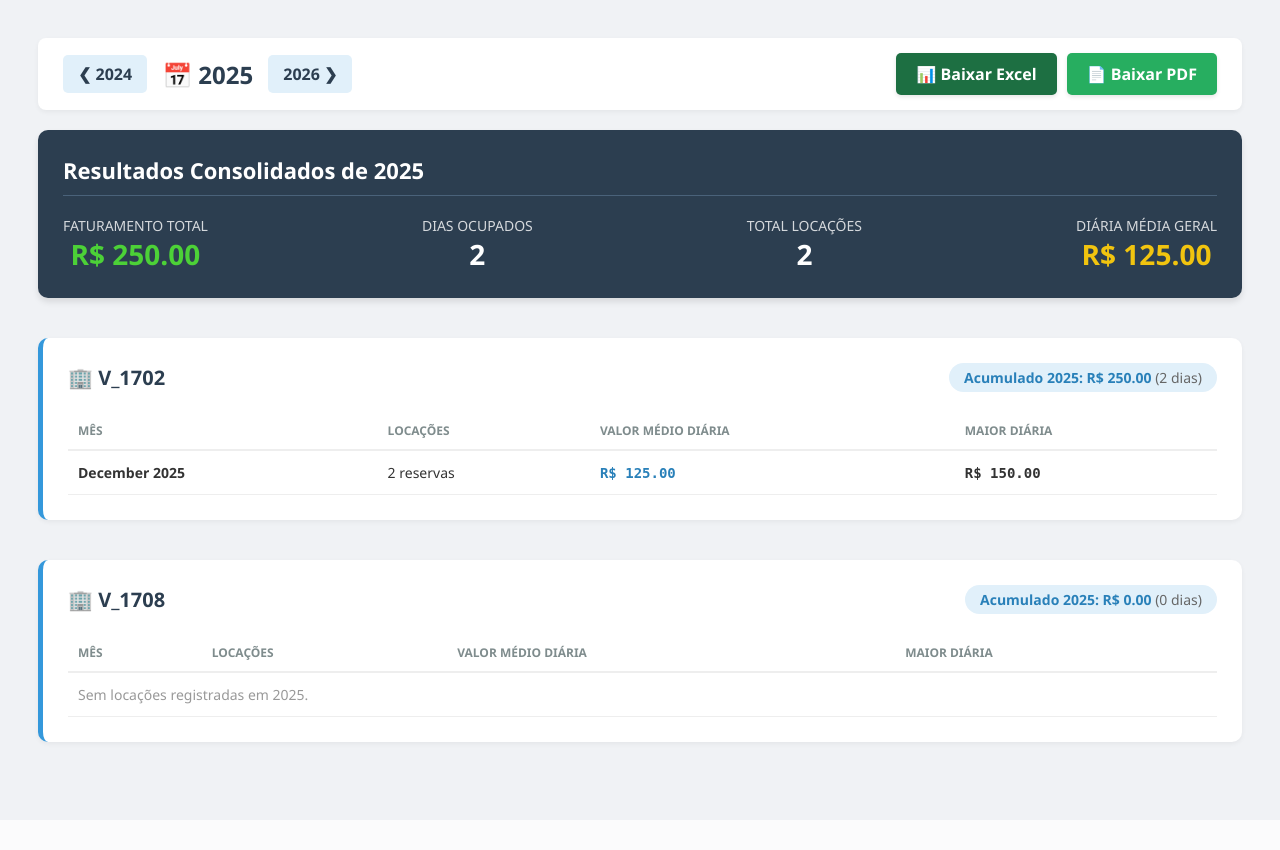
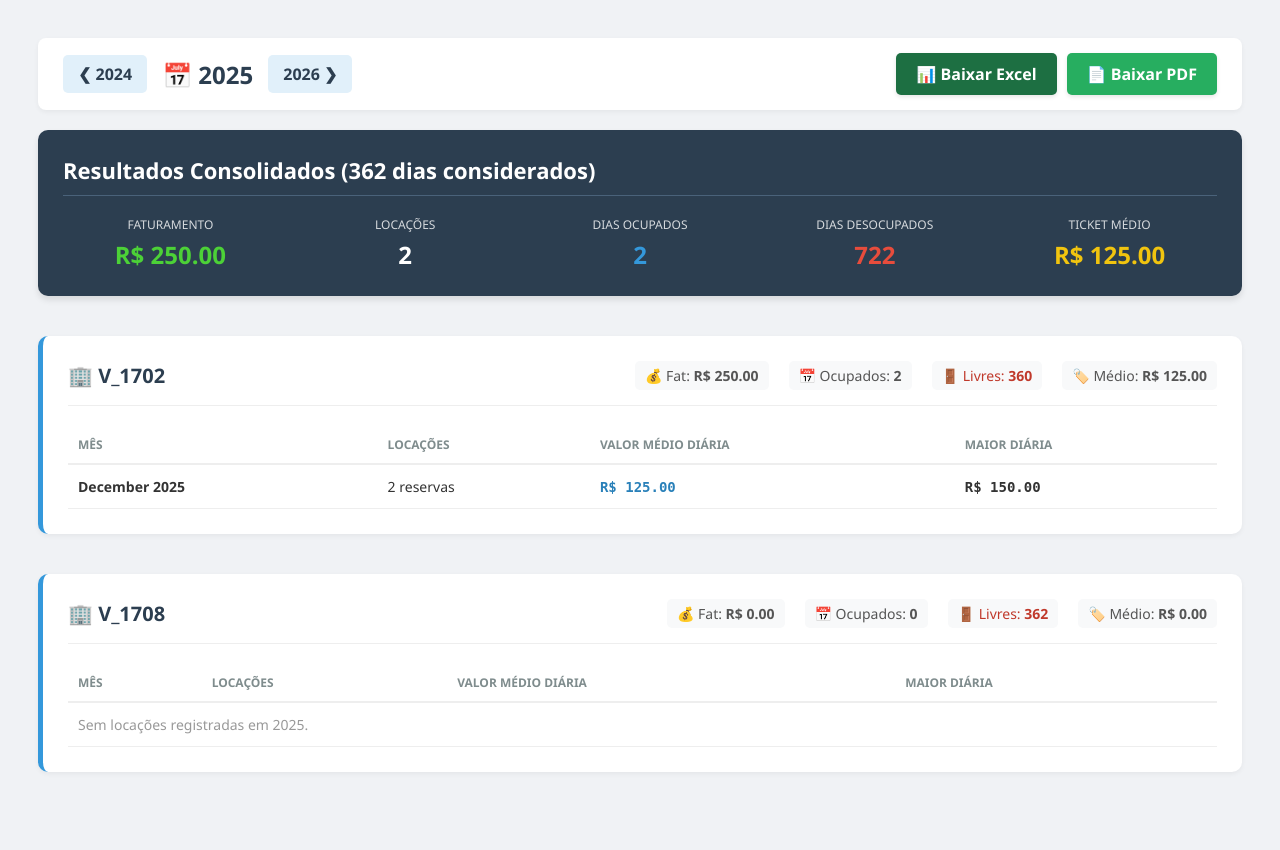
Before and after one commit to 2kbqgw7zws-eng/cristianorsousa, a Django app: page /relatorio/ in a window 1280 px wide. Before the commit the page ends 747 px from the top, so only its background shows below. Run offline with Django 4.2, Linux system fonts and the light colour scheme; data comes from the database, SQL or seed files in the repository.

Commit message:
Adicionando dias desocupados e corrigindo ocupacao

```diff
--- a/imoveis/templates/relatorio.html
+++ b/imoveis/templates/relatorio.html
@@ -5,84 +5,26 @@
     <title>Relatório Gerencial</title>
     <style>
         body { font-family: 'Segoe UI', sans-serif; padding: 30px; background-color: #f0f2f5; color: #333; }
-
-        /* Navegação de Ano e Botões */
-        .ano-nav {
-            display: flex;
-            justify-content: space-between;
-            align-items: center;
-            margin-bottom: 20px;
-            background: #fff;
-            padding: 15px 25px;
-            border-radius: 8px;
-            box-shadow: 0 2px 5px rgba(0,0,0,0.05);
-        }
-
+        .ano-nav { display: flex; justify-content: space-between; align-items: center; margin-bottom: 20px; background: #fff; padding: 15px 25px; border-radius: 8px; box-shadow: 0 2px 5px rgba(0,0,0,0.05); }
         .nav-group { display: flex; align-items: center; gap: 15px; }
-
-        .btn-ano {
-            text-decoration: none;
-            color: #2c3e50;
-            font-weight: bold;
-            padding: 8px 15px;
-            border-radius: 5px;
-            background: #e1f0fa;
-            transition: 0.3s;
-        }
+        .btn-ano { text-decoration: none; color: #2c3e50; font-weight: bold; padding: 8px 15px; border-radius: 5px; background: #e1f0fa; transition: 0.3s; }
         .btn-ano:hover { background: #3498db; color: white; }
-
         .ano-atual { font-size: 24px; font-weight: bold; color: #2c3e50; }
-
-        /* BOTÃO PDF (Verde Claro) */
-        .btn-pdf {
-            background-color: #27ae60;
-            color: white;
-            padding: 10px 20px;
-            text-decoration: none;
-            border-radius: 5px;
-            font-weight: bold;
-            display: flex;
-            align-items: center;
-            gap: 8px;
-            transition: 0.3s;
-            box-shadow: 0 2px 4px rgba(0,0,0,0.1);
-        }
-        .btn-pdf:hover {
-            background-color: #219150;
-            transform: translateY(-1px);
-        }
-
-        /* BOTÃO EXCEL (Verde Escuro) */
-        .btn-excel {
-            background-color: #1D6F42; /* Cor clássica do Excel */
-            color: white;
-            padding: 10px 20px;
-            text-decoration: none;
-            border-radius: 5px;
-            font-weight: bold;
-            display: flex;
-            align-items: center;
-            gap: 8px;
-            transition: 0.3s;
-            box-shadow: 0 2px 4px rgba(0,0,0,0.1);
-        }
-        .btn-excel:hover {
-            background-color: #145231;
-            transform: translateY(-1px);
-        }
-
-        /* Estilo do Resumo Geral */
+        .btn-pdf { background-color: #27ae60; color: white; padding: 10px 20px; text-decoration: none; border-radius: 5px; font-weight: bold; display: flex; align-items: center; gap: 8px; transition: 0.3s; box-shadow: 0 2px 4px rgba(0,0,0,0.1); }
+        .btn-pdf:hover { background-color: #219150; transform: translateY(-1px); }
+        .btn-excel { background-color: #1D6F42; color: white; padding: 10px 20px; text-decoration: none; border-radius: 5px; font-weight: bold; display: flex; align-items: center; gap: 8px; transition: 0.3s; box-shadow: 0 2px 4px rgba(0,0,0,0.1); }
+        .btn-excel:hover { background-color: #145231; transform: translateY(-1px); }
         .header-geral { background: #2c3e50; color: white; padding: 25px; border-radius: 10px; margin-bottom: 40px; box-shadow: 0 4px 6px rgba(0,0,0,0.1); }
         .header-geral h1 { margin: 0 0 20px 0; font-size: 22px; border-bottom: 1px solid #4a627a; padding-bottom: 10px; }
         .kpi-container { display: flex; gap: 20px; justify-content: space-between; }
-        .kpi-box { text-align: center; }
-        .kpi-value { font-size: 28px; font-weight: bold; color: #4cd137; }
-        .kpi-label { font-size: 14px; opacity: 0.8; text-transform: uppercase; }
-
+        .kpi-box { text-align: center; flex: 1; }
+        .kpi-value { font-size: 24px; font-weight: bold; color: #4cd137; }
+        .kpi-label { font-size: 12px; opacity: 0.8; text-transform: uppercase; margin-bottom: 5px; }
         .imovel-card { background: white; border-radius: 10px; padding: 25px; margin-bottom: 40px; box-shadow: 0 2px 5px rgba(0,0,0,0.05); border-left: 5px solid #3498db; }
-        .imovel-header { display: flex; justify-content: space-between; align-items: center; margin-bottom: 20px; }
+        .imovel-header { display: flex; justify-content: space-between; align-items: center; margin-bottom: 20px; border-bottom: 1px solid #eee; padding-bottom: 15px; }
         .imovel-title { font-size: 20px; font-weight: bold; color: #2c3e50; }
-        .tag-anual { background: #e1f0fa; color: #2980b9; padding: 5px 15px; border-radius: 20px; font-weight: bold; font-size: 14px; }
+        .stats-row { display: flex; gap: 20px; font-size: 14px; color: #555; }
+        .stat-item { background: #f8f9fa; padding: 5px 10px; border-radius: 5px; }
         table { width: 100%; border-collapse: collapse; margin-top: 15px; }
         th { text-align: left; padding: 10px; border-bottom: 2px solid #eee; color: #7f8c8d; font-size: 12px; text-transform: uppercase; }
         td { padding: 12px 10px; border-bottom: 1px solid #eee; font-size: 14px; }
@@ -97,35 +39,33 @@
             <span class="ano-atual">📅 {{ ano }}</span>
             <a href="?ano={{ ano_proximo }}" class="btn-ano">{{ ano_proximo }} ❯</a>
         </div>
-
         <div style="display: flex; gap: 10px;">
-            <a href="/relatorio/excel/?ano={{ ano }}" class="btn-excel">
-                📊 Baixar Excel
-            </a>
-
-            <a href="/relatorio/pdf/?ano={{ ano }}" class="btn-pdf">
-                📄 Baixar PDF
-            </a>
+            <a href="/relatorio/excel/?ano={{ ano }}" class="btn-excel">📊 Baixar Excel</a>
+            <a href="/relatorio/pdf/?ano={{ ano }}" class="btn-pdf">📄 Baixar PDF</a>
         </div>
     </div>
 
     <div class="header-geral">
-        <h1>Resultados Consolidados de {{ ano }}</h1>
+        <h1>Resultados Consolidados ({{ periodo_dias }} dias considerados)</h1>
         <div class="kpi-container">
             <div class="kpi-box">
-                <div class="kpi-label">Faturamento Total</div>
+                <div class="kpi-label">Faturamento</div>
                 <div class="kpi-value">R$ {{ geral.total_faturado|floatformat:2 }}</div>
             </div>
             <div class="kpi-box">
-                <div class="kpi-label">Dias Ocupados</div>
-                <div class="kpi-value" style="color: white;">{{ geral.dias_ocupados }}</div>
-            </div>
-            <div class="kpi-box">
-                <div class="kpi-label">Total Locações</div>
+                <div class="kpi-label">Locações</div>
                 <div class="kpi-value" style="color: white;">{{ geral.total_locacoes }}</div>
             </div>
             <div class="kpi-box">
-                <div class="kpi-label">Diária Média Geral</div>
+                <div class="kpi-label">Dias Ocupados</div>
+                <div class="kpi-value" style="color: #3498db;">{{ geral.dias_ocupados }}</div>
+            </div>
+            <div class="kpi-box">
+                <div class="kpi-label">Dias Desocupados</div>
+                <div class="kpi-value" style="color: #e74c3c;">{{ geral.dias_desocupados }}</div>
+            </div>
+            <div class="kpi-box">
+                <div class="kpi-label">Ticket Médio</div>
                 <div class="kpi-value" style="color: #f1c40f;">R$ {{ geral.ticket_medio|floatformat:2 }}</div>
             </div>
         </div>
@@ -135,20 +75,17 @@
     <div class="imovel-card">
         <div class="imovel-header">
             <div class="imovel-title">🏢 {{ imovel.nome }}</div>
-            <div class="tag-anual">
-                Acumulado {{ ano }}: R$ {{ imovel.faturamento_total|floatformat:2 }}
-                <span style="font-weight: normal; color: #666;">({{ imovel.dias_ocupados }} dias)</span>
+            <div class="stats-row">
+                <div class="stat-item">💰 Fat: <strong>R$ {{ imovel.faturamento_total|floatformat:2 }}</strong></div>
+                <div class="stat-item">📅 Ocupados: <strong>{{ imovel.dias_ocupados }}</strong></div>
+                <div class="stat-item" style="color: #c0392b;">🚪 Livres: <strong>{{ imovel.dias_desocupados }}</strong></div>
+                <div class="stat-item">🏷️ Médio: <strong>R$ {{ imovel.ticket_medio|floatformat:2 }}</strong></div>
             </div>
         </div>
 
         <table>
             <thead>
-                <tr>
-                    <th>Mês</th>
-                    <th>Locações</th>
-                    <th>Valor Médio Diária</th>
-                    <th>Maior Diária</th>
-                </tr>
+                <tr><th>Mês</th><th>Locações</th><th>Valor Médio Diária</th><th>Maior Diária</th></tr>
             </thead>
             <tbody>
                 {% for mes in imovel.meses %}
--- a/imoveis/views.py
+++ b/imoveis/views.py
@@ -4,29 +4,63 @@ from django.db.models import Sum, Count, Avg, Max
 from django.db.models.functions import TruncMonth
 from .models import Imovel, Locacao
 import datetime
-import openpyxl # <--- Nova biblioteca
-from openpyxl.styles import Font, Alignment, PatternFill
+import openpyxl
+from openpyxl.styles import Font, PatternFill
 from django.template.loader import get_template
 from xhtml2pdf import pisa
 
-# --- FUNÇÃO AUXILIAR ---
 def buscar_dados_relatorio(ano_selecionado):
+    # 1. Definir o período de análise (YTD - Year to Date)
+    hoje = datetime.date.today()
+    inicio_ano = datetime.date(ano_selecionado, 1, 1)
+
+    if ano_selecionado == hoje.year:
+        fim_periodo = hoje # Se é o ano atual, conta até hoje
+    elif ano_selecionado < hoje.year:
+        fim_periodo = datetime.date(ano_selecionado, 12, 31) # Ano passado conta o ano todo
+    else:
+        fim_periodo = inicio_ano # Futuro (ainda não começou a contar dias desocupados)
+
+    # Total de dias corridos no período considerado
+    dias_corridos_ano = (fim_periodo - inicio_ano).days + 1
+    if dias_corridos_ano < 0: dias_corridos_ano = 0
+
+    # 2. Buscar locações (filtrando pela data de entrada)
     locacoes_ano = Locacao.objects.filter(data_entrada__year=ano_selecionado)
 
-    geral = locacoes_ano.aggregate(
-        total_faturado=Sum('valor_cobrado_diaria'),
-        total_locacoes=Count('id'),
-        ticket_medio=Avg('valor_cobrado_diaria'),
-        dias_ocupados=Count('data_entrada')
-    )
-
+    # 3. Processar dados por imóvel
     dados_imoveis = []
     imoveis = Imovel.objects.all()
 
+    # Acumuladores Gerais
+    total_fat_geral = 0
+    total_dias_ocupados_geral = 0
+    total_locacoes_geral = 0
+    soma_ticket_medio = 0
+    imoveis_com_locacao = 0
+
     for imovel in imoveis:
         locs_imovel = locacoes_ano.filter(imovel=imovel)
-        resumo_imovel = locs_imovel.aggregate(fat=Sum('valor_cobrado_diaria'), dias=Count('id'))
 
+        # Calcular dias ocupados reais (Data Saída - Data Entrada)
+        dias_ocupados = 0
+        faturamento = 0
+        qtd_locacoes = locs_imovel.count()
+
+        for loc in locs_imovel:
+            if loc.data_saida and loc.data_entrada:
+                dias = (loc.data_saida - loc.data_entrada).days
+                if dias > 0:
+                    dias_ocupados += dias
+            faturamento += loc.valor_cobrado_diaria or 0 # Assumindo que este campo é o valor TOTAL da reserva ou diária?
+            # *Nota: Se 'valor_cobrado_diaria' for só a diária, precisamos multiplicar pelos dias.
+            # Vou assumir que sua lógica anterior (Sum) estava correta e esse campo já é o valor a somar.
+
+        # Dias Desocupados (Vacância)
+        dias_desocupados = dias_corridos_ano - dias_ocupados
+        if dias_desocupados < 0: dias_desocupados = 0 # Segurança
+
+        # Agrupamento Mensal
         meses = locs_imovel.annotate(mes_ref=TruncMonth('data_entrada')).values('mes_ref').annotate(
             qtd=Count('id'), total=Sum('valor_cobrado_diaria'),
             media=Avg('valor_cobrado_diaria'), maior=Max('valor_cobrado_diaria')
@@ -34,17 +68,46 @@ def buscar_dados_relatorio(ano_selecionado):
 
         dados_imoveis.append({
             'nome': imovel.nome,
-            'faturamento_total': resumo_imovel['fat'] or 0,
-            'dias_ocupados': resumo_imovel['dias'] or 0,
+            'faturamento_total': faturamento,
+            'dias_ocupados': dias_ocupados,
+            'dias_desocupados': dias_desocupados,
+            'total_locacoes': qtd_locacoes,
+            'ticket_medio': (faturamento / qtd_locacoes) if qtd_locacoes > 0 else 0,
             'meses': meses
         })
+
+        # Somar aos totais gerais
+        total_fat_geral += faturamento
+        total_dias_ocupados_geral += dias_ocupados
+        total_locacoes_geral += qtd_locacoes
+        if qtd_locacoes > 0:
+            soma_ticket_medio += (faturamento / qtd_locacoes)
+            imoveis_com_locacao += 1
+
+    # Cálculos Finais Gerais
+    ticket_medio_geral = (soma_ticket_medio / imoveis_com_locacao) if imoveis_com_locacao > 0 else 0
+
+    # "Dias Desocupados Geral" é a soma de dias ociosos de TODO o portfólio
+    # Ex: Se tenho 2 imóveis e passou 1 dia. Se nenhum alugou, tenho 2 dias desocupados totais.
+    total_dias_potenciais = dias_corridos_ano * imoveis.count()
+    total_dias_desocupados_geral = total_dias_potenciais - total_dias_ocupados_geral
+    if total_dias_desocupados_geral < 0: total_dias_desocupados_geral = 0
+
+    geral = {
+        'total_faturado': total_fat_geral,
+        'total_locacoes': total_locacoes_geral,
+        'ticket_medio': ticket_medio_geral,
+        'dias_ocupados': total_dias_ocupados_geral,
+        'dias_desocupados': total_dias_desocupados_geral
+    }
 
     return {
         'ano': ano_selecionado,
         'ano_anterior': ano_selecionado - 1,
         'ano_proximo': ano_selecionado + 1,
         'geral': geral,
-        'dados_imoveis': dados_imoveis
+        'dados_imoveis': dados_imoveis,
+        'periodo_dias': dias_corridos_ano
     }
 
 # --- VIEW 1: Tela ---
@@ -54,7 +117,6 @@ def relatorio_geral(request):
         ano = int(request.GET.get('ano', hoje.year))
     except ValueError:
         ano = hoje.year
-
     contexto = buscar_dados_relatorio(ano)
     return render(request, 'relatorio.html', contexto)
 
@@ -65,21 +127,17 @@ def download_relatorio_pdf(request):
         ano = int(request.GET.get('ano', hoje.year))
     except ValueError:
         ano = hoje.year
-
     contexto = buscar_dados_relatorio(ano)
     template_path = 'relatorio_pdf.html'
     template = get_template(template_path)
     html = template.render(contexto)
-
     response = HttpResponse(content_type='application/pdf')
     response['Content-Disposition'] = f'attachment; filename="Relatorio_{ano}.pdf"'
-
     pisa_status = pisa.CreatePDF(html, dest=response)
-    if pisa_status.err:
-        return HttpResponse('Erros ao gerar PDF')
+    if pisa_status.err: return HttpResponse('Erros ao gerar PDF')
     return response
 
-# --- VIEW 3: EXCEL (NOVA) ---
+# --- VIEW 3: EXCEL ---
 def download_relatorio_excel(request):
     hoje = datetime.date.today()
     try:
@@ -88,79 +146,65 @@ def download_relatorio_excel(request):
         ano = hoje.year
 
     dados = buscar_dados_relatorio(ano)
-
-    # 1. Cria o Arquivo Excel
     wb = openpyxl.Workbook()
     ws = wb.active
     ws.title = f"Relatorio {ano}"
 
-    # Estilos
     bold_font = Font(bold=True)
-    header_fill = PatternFill("solid", fgColor="2c3e50") # Azul escuro
+    header_fill = PatternFill("solid", fgColor="2c3e50")
     header_font = Font(bold=True, color="FFFFFF")
     money_format = 'R$ #,##0.00'
 
-    # 2. Cabeçalho Geral
-    ws['A1'] = f"RELATÓRIO CONSOLIDADO - {ano}"
+    ws['A1'] = f"RELATÓRIO DE PERFORMANCE - {ano}"
     ws['A1'].font = Font(size=14, bold=True)
-    ws.merge_cells('A1:D1')
+    ws.merge_cells('A1:E1')
 
-    ws['A3'] = "Faturamento Total"
-    ws['B3'] = "Dias Ocupados"
-    ws['C3'] = "Locações"
-    ws['D3'] = "Ticket Médio"
-    for cell in ws[3]: cell.font = bold_font
+    # Cabeçalho Geral
+    headers_geral = ["Faturamento Total", "Total Locações", "Dias Ocupados", "Dias Desocupados", "Ticket Médio"]
+    for i, h in enumerate(headers_geral, 1):
+        cell = ws.cell(row=3, column=i, value=h)
+        cell.font = bold_font
 
-    ws['A4'] = dados['geral']['total_faturado'] or 0
-    ws['A4'].number_format = money_format
-    ws['B4'] = dados['geral']['dias_ocupados']
-    ws['C4'] = dados['geral']['total_locacoes']
-    ws['D4'] = dados['geral']['ticket_medio'] or 0
-    ws['D4'].number_format = money_format
+    ws['A4'] = dados['geral']['total_faturado']; ws['A4'].number_format = money_format
+    ws['B4'] = dados['geral']['total_locacoes']
+    ws['C4'] = dados['geral']['dias_ocupados']
+    ws['D4'] = dados['geral']['dias_desocupados']
+    ws['E4'] = dados['geral']['ticket_medio']; ws['E4'].number_format = money_format
 
-    # 3. Detalhes por Imóvel
-    current_row = 7
+    # Imóveis
+    row = 7
     for imovel in dados['dados_imoveis']:
-        # Nome do Imóvel
-        ws.cell(row=current_row, column=1, value=imovel['nome']).font = Font(size=12, bold=True, color="2c3e50")
-        ws.cell(row=current_row, column=4, value=f"Total: R$ {imovel['faturamento_total']}").font = bold_font
-        current_row += 1
+        ws.cell(row=row, column=1, value=imovel['nome']).font = Font(size=12, bold=True)
+        # Resumo do Imóvel na linha
+        ws.cell(row=row, column=2, value=f"Fat: R$ {imovel['faturamento_total']}")
+        ws.cell(row=row, column=3, value=f"Ocup: {imovel['dias_ocupados']} dias")
+        ws.cell(row=row, column=4, value=f"Livres: {imovel['dias_desocupados']} dias")
+        row += 1
 
-        # Cabeçalho da Tabela do Imóvel
         headers = ["Mês", "Reservas", "Média Diária", "Maior Diária"]
-        for col_num, header in enumerate(headers, 1):
-            cell = ws.cell(row=current_row, column=col_num, value=header)
+        for col, h in enumerate(headers, 1):
+            cell = ws.cell(row=row, column=col, value=h)
             cell.fill = header_fill
             cell.font = header_font
-        current_row += 1
+        row += 1
 
-        # Dados mensais
         if not imovel['meses']:
-            ws.cell(row=current_row, column=1, value="Sem movimentação.")
-            current_row += 1
+            ws.cell(row=row, column=1, value="Sem dados.")
+            row += 1
         else:
             for mes in imovel['meses']:
-                ws.cell(row=current_row, column=1, value=mes['mes_ref'].strftime("%B/%Y"))
-                ws.cell(row=current_row, column=2, value=mes['qtd'])
+                ws.cell(row=row, column=1, value=mes['mes_ref'].strftime("%B/%Y"))
+                ws.cell(row=row, column=2, value=mes['qtd'])
+                ws.cell(row=row, column=3, value=mes['media']).number_format = money_format
+                ws.cell(row=row, column=4, value=mes['maior']).number_format = money_format
+                row += 1
+        row += 2
 
-                c3 = ws.cell(row=current_row, column=3, value=mes['media'])
-                c3.number_format = money_format
-
-                c4 = ws.cell(row=current_row, column=4, value=mes['maior'])
-                c4.number_format = money_format
-
-                current_row += 1
-
-        current_row += 2 # Espaço entre imóveis
-
-    # Ajustar largura das colunas
     ws.column_dimensions['A'].width = 20
-    ws.column_dimensions['B'].width = 15
     ws.column_dimensions['C'].width = 15
     ws.column_dimensions['D'].width = 15
 
-    # Retornar o arquivo
     response = HttpResponse(content_type='application/vnd.openxmlformats-officedocument.spreadsheetml.sheet')
-    response['Content-Disposition'] = f'attachment; filename="Relatorio_Imoveis_{ano}.xlsx"'
+    response['Content-Disposition'] = f'attachment; filename="Relatorio_Completo_{ano}.xlsx"'
     wb.save(response)
     return response
```
Also changed, not shown: imoveis/templates/relatorio_pdf.html (+27 -120 lines).
